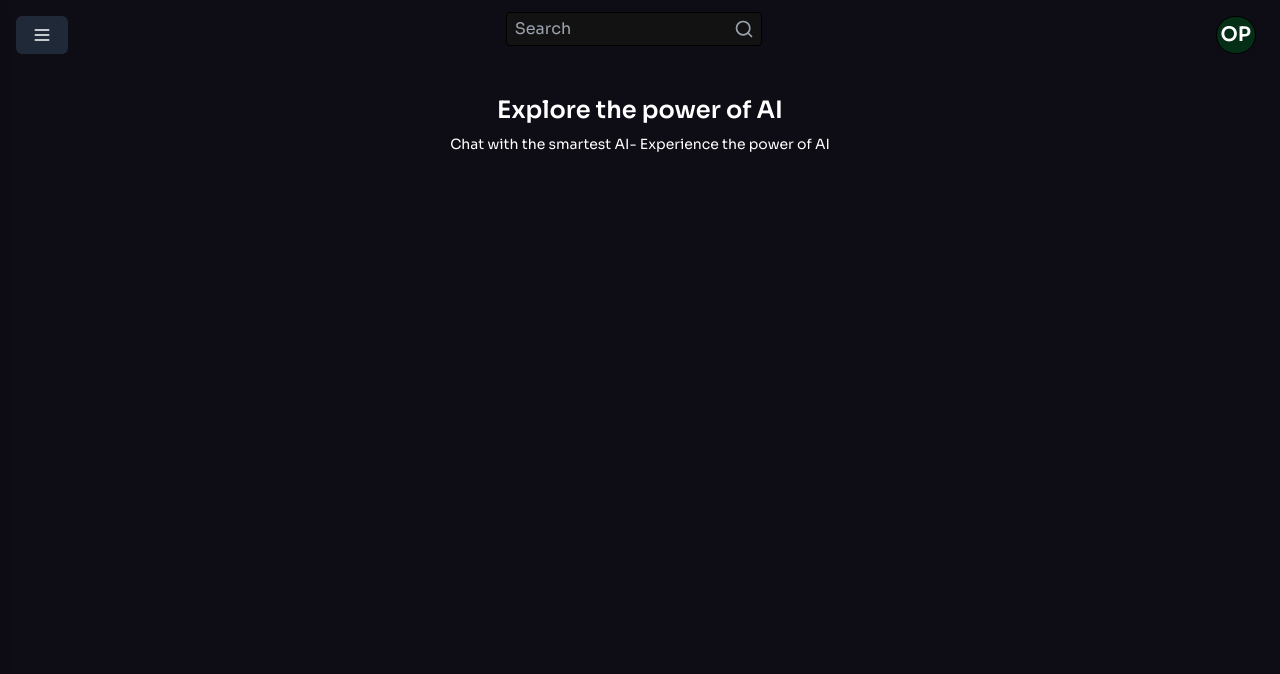
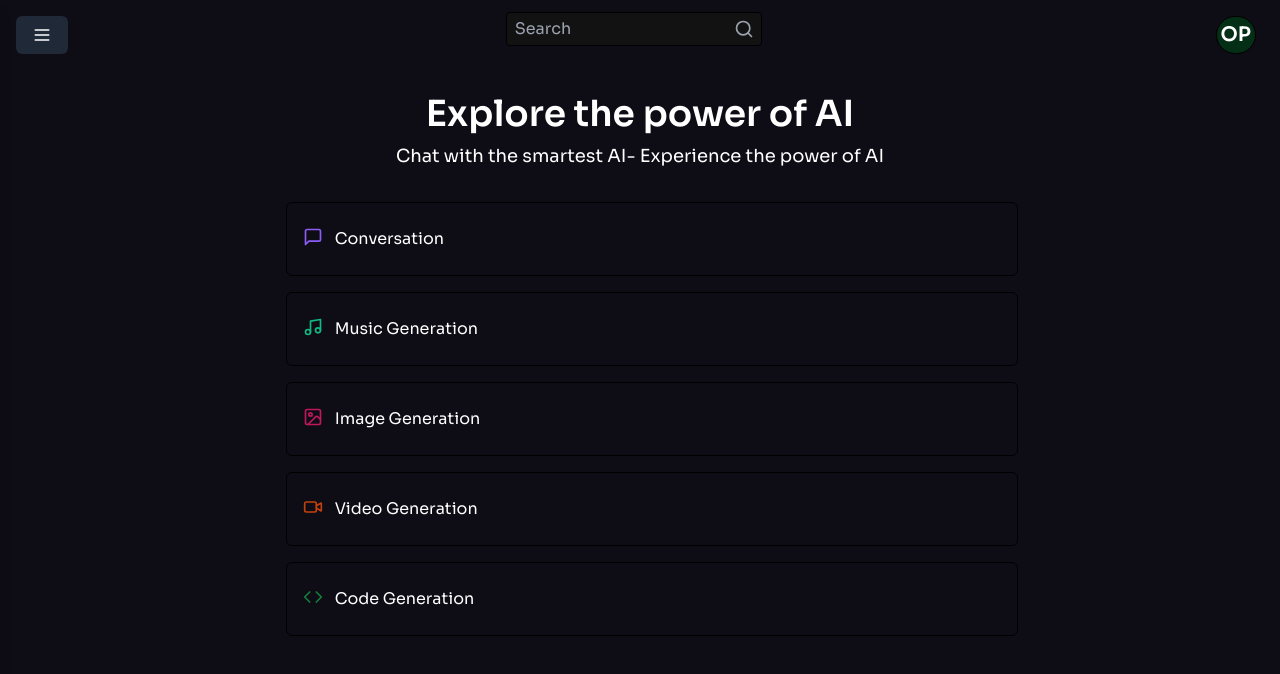
Before and after one commit to oyenolaphilipinc/brainwave, a React (Vite) app: page /dashboard in a window 1280 px wide. Shown: the top 674 px of the page. Built offline with nearby package versions, Linux system fonts and the light colour scheme.

Commit message:
Improved on the dashboard a little bit

```diff
--- a/src/components/dashboard/Home.jsx
+++ b/src/components/dashboard/Home.jsx
@@ -2,7 +2,7 @@
 
 import React, { useState } from 'react';
 import Sidebar from './Sidebar';
-import { Menu, Search } from "lucide-react";
+import { Menu, Search, Code, ImageIcon, LayoutDashboard, MessageSquare, Music, Settings, VideoIcon } from "lucide-react";
 
 const DashboardHome = () => {
   const [isOpen, setIsOpen] = useState(false);
@@ -35,8 +35,15 @@ const DashboardHome = () => {
         <div className="mt-4 mr-6 text-xl font-bold border px-1 py-1 rounded-full bg-green-950 border-black cursor-pointer">OP</div>
         </div>
         <div className="mt-10">
-          <h1 className="text-center text-2xl font-bold mb-2">Explore the power of AI</h1>
-          <p className="text-sm text-center mb-8">Chat with the smartest AI- Experience the power of AI</p>
+          <h1 className="text-center text-2xl font-bold mb-2 md:text-4xl">Explore the power of AI</h1>
+          <p className="text-sm text-center mb-8 md:text-lg">Chat with the smartest AI- Experience the power of AI</p>
+          <div className="ml-6">
+            <button className="border border-black pl-4 py-6 flex text-md rounded-md mb-4 w-11/12 cursor-pointer md:w-7/12 md:mx-auto"><MessageSquare className='h-5 w-5 mr-3 text-violet-500'/>Conversation</button>
+            <button className="border border-black pl-4 py-6 flex text-md rounded-md w-11/12 mb-4 cursor-pointer md:w-7/12 md:mx-auto"><Music className='h-5 w-5 mr-3 text-emerald-500'/>Music Generation</button>
+            <button className="border border-black pl-4 py-6 flex text-md rounded-md w-11/12 mb-4 cursor-pointer md:w-7/12 md:mx-auto"><ImageIcon className='h-5 w-5 mr-3 text-pink-700'/>Image Generation</button>
+            <button className="border border-black pl-4 py-6 flex text-md rounded-md w-11/12 mb-4 cursor-pointer md:w-7/12 md:mx-auto"><VideoIcon className='h-5 w-5 mr-3 text-orange-700'/>Video Generation</button>
+            <button className="border border-black pl-4 py-6 flex text-md rounded-md w-11/12 cursor-pointer md:w-7/12 md:mx-auto mb-12"><Code className='h-5 w-5 mr-3 text-green-700'/>Code Generation</button>
+          </div>
         </div>
       </div>
     </div>
```
